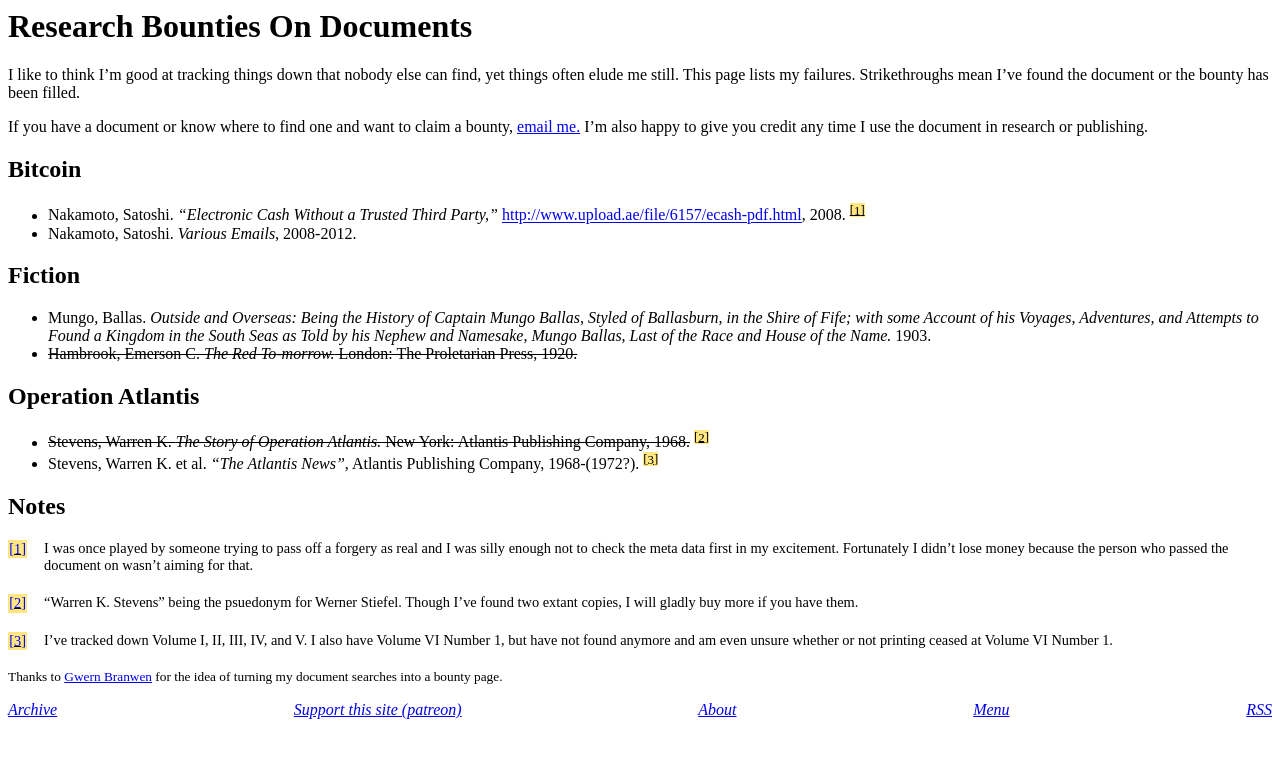
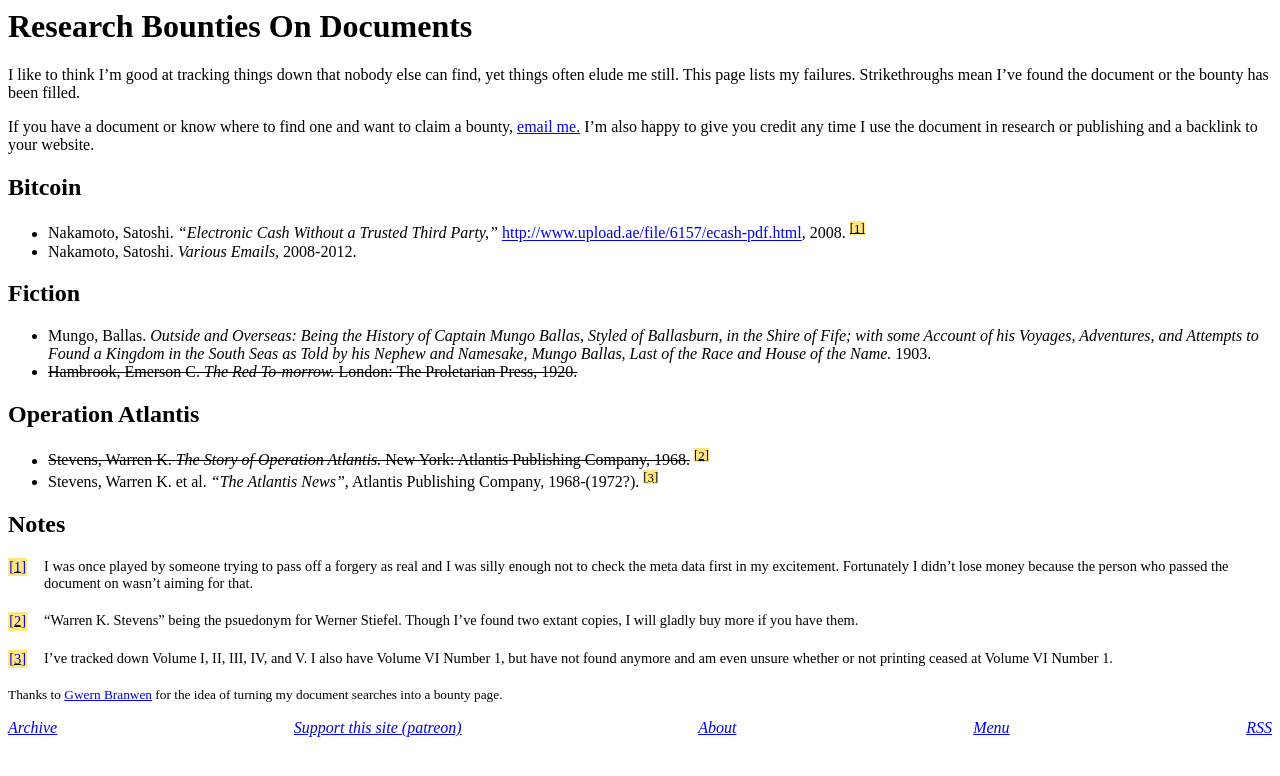
Before and after one commit to derykmakgill/website, a Jekyll site: the page built from research-bounties.md, in a window 1280 px wide. Shown: the top 776 px of the page. Built offline with Jekyll 4.4.1, drawn with Linux system fonts in a browser that asks for light colours.

Commit message:
Update research-bounties.md

```diff
--- a/research-bounties.md
+++ b/research-bounties.md
@@ -5,7 +5,7 @@
 
 I like to think I'm good at tracking things down that nobody else can find, yet things often elude me still. This page lists my failures. Strikethroughs mean I've found the document or the bounty has been filled.
 
-If you have a document or know where to find one and want to claim a bounty, [email me.](/contact) I'm also happy to give you credit any time I use the document in research or publishing.
+If you have a document or know where to find one and want to claim a bounty, [email me.](/contact) I'm also happy to give you credit any time I use the document in research or publishing and a backlink to your website.
 
 ## Bitcoin
 
```
